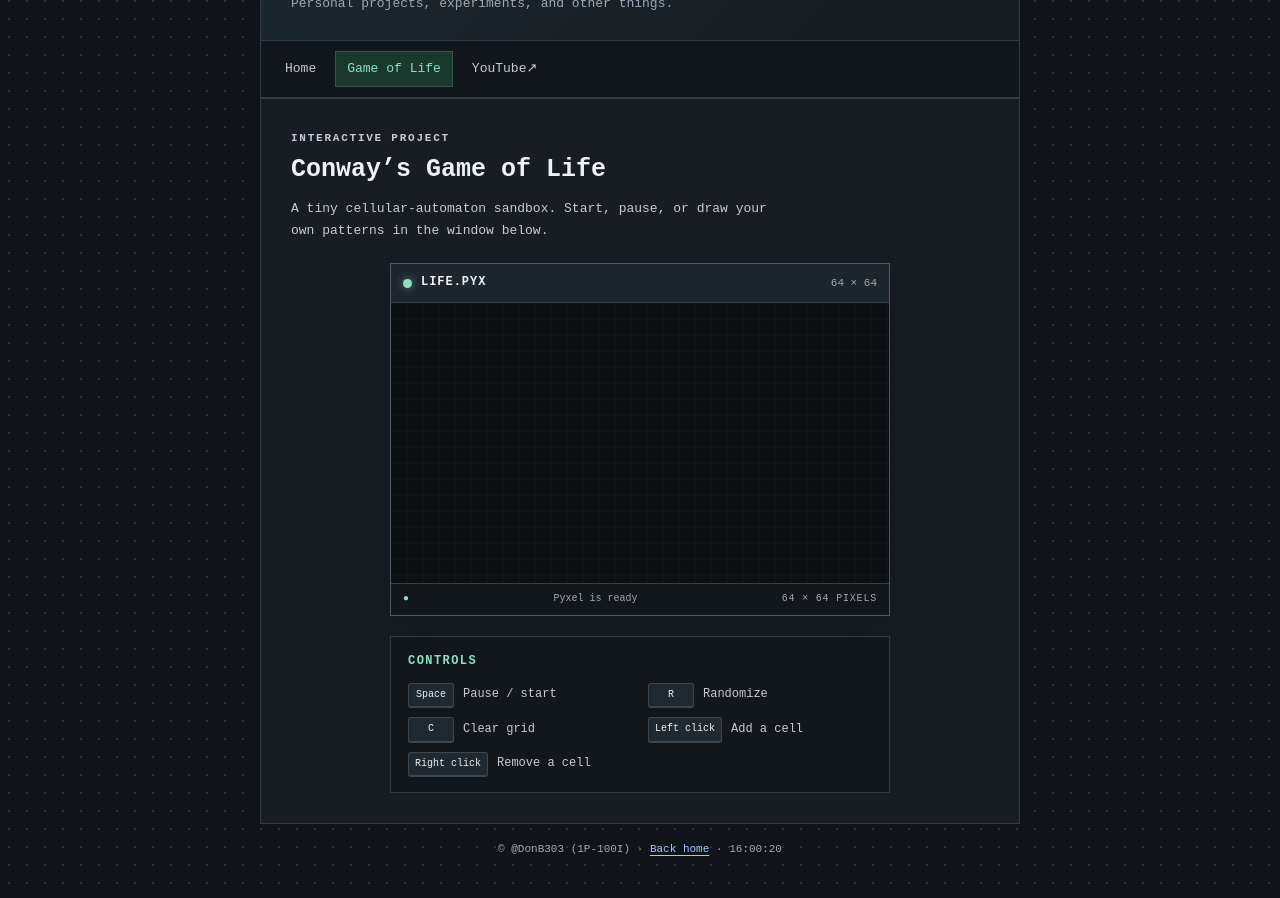
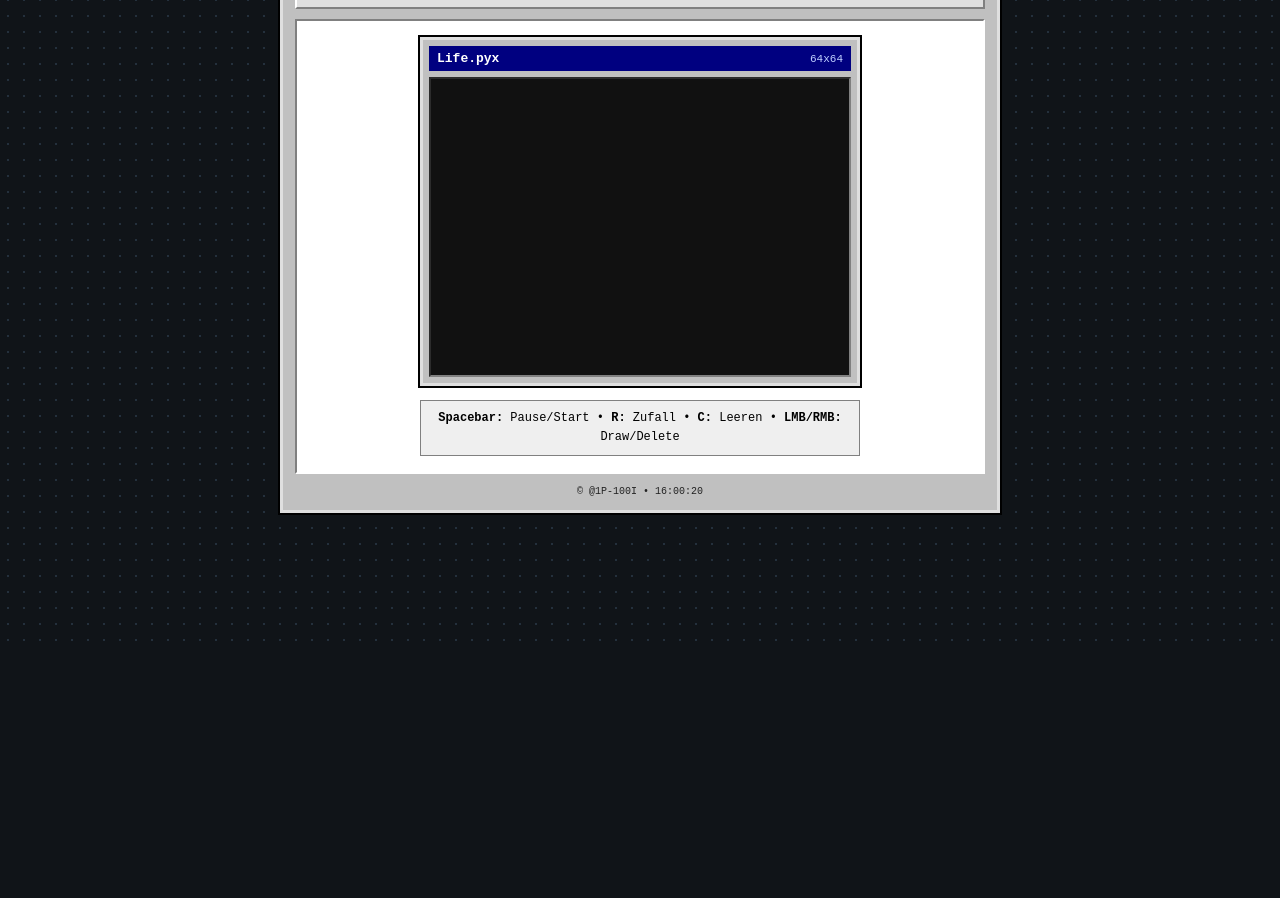
Before and after one commit to DonB303YT/DonB303YT.github.io, a plain HTML site: page game-of-life.html in a window 1280 px wide. Shown: the part 152-1050 px from the top of the page. After the commit the page ends 800 px from the top, so only its background shows below. Drawn offline with Linux system fonts and the light colour scheme.

Commit message:
Restore the original website and improve only the Game of Life window

```diff
--- a/game-of-life.html
+++ b/game-of-life.html
@@ -1,36 +1,30 @@
 <!DOCTYPE html>
-<html lang="en">
+<html lang="de">
 <head>
   <meta charset="UTF-8">
   <meta name="viewport" content="width=device-width, initial-scale=1.0">
-  <meta name="theme-color" content="#101418">
-  <title>@1P-100I — Game of Life</title>
+  <title>@1P-100I - Game of Life</title>
   <link rel="stylesheet" href="style.css">
   <script src="https://cdn.jsdelivr.net/gh/kitao/pyxel/wasm/pyxel.js"></script>
 </head>
 <body>
   <div class="page-wrapper">
     <header class="site-header">
-      <p class="site-label">PERSONAL WEBSITE</p>
-      <h1>@1P-100I</h1>
-      <p class="subtitle">Personal projects, experiments, and other things.</p>
+      <h1>GAME OF LIFE</h1>
+      <p class="subtitle">Pyxel-Window &bull; @1P-100I</p>
     </header>
 
-    <nav class="nav-bar" aria-label="Main navigation">
-      <a href="index.html">Home</a>
-      <a href="game-of-life.html" class="active" aria-current="page">Game of Life</a>
-      <a href="https://www.youtube.com/@1P-100I" target="_blank" rel="noopener noreferrer">YouTube <span aria-hidden="true">↗</span></a>
+    <nav class="nav-bar">
+      <a href="index.html">[ Home ]</a>
+      <a href="game-of-life.html" class="active">[ Game of Life ]</a>
+      <a href="https://www.youtube.com/@1P-100I" target="_blank" rel="noopener noreferrer">[ YouTube ]</a>
     </nav>
 
-    <main class="content-box game-page">
-      <p class="eyebrow">INTERACTIVE PROJECT</p>
-      <h2>Conway’s Game of Life</h2>
-      <p class="game-intro">A tiny cellular-automaton sandbox. Start, pause, or draw your own patterns in the window below.</p>
-
-      <section class="gol-window" aria-label="Game of Life game window">
+    <main class="content-box">
+      <div class="gol-window">
         <div class="gol-window-bar">
-          <span class="window-title"><span class="window-indicator" aria-hidden="true"></span> LIFE.PYX</span>
-          <span class="window-size">64 × 64</span>
+          <span>Life.pyx</span>
+          <span class="gol-window-size">64x64</span>
         </div>
         <div class="gol-canvas-frame">
           <pyxel-run script="
@@ -127,23 +121,18 @@ pyxel.mouse(True)
 pyxel.run(update, draw)
 "></pyxel-run>
         </div>
-        <div class="window-status"><span>●</span> Pyxel is ready <span class="status-resolution">64 × 64 PIXELS</span></div>
-      </section>
+      </div>
 
-      <section class="controls-panel" aria-labelledby="controls-title">
-        <h3 id="controls-title">Controls</h3>
-        <ul class="controls-list">
-          <li><kbd>Space</kbd><span>Pause / start</span></li>
-          <li><kbd>R</kbd><span>Randomize</span></li>
-          <li><kbd>C</kbd><span>Clear grid</span></li>
-          <li><kbd>Left click</kbd><span>Add a cell</span></li>
-          <li><kbd>Right click</kbd><span>Remove a cell</span></li>
-        </ul>
-      </section>
+      <p class="controls-note">
+        <strong>Spacebar:</strong> Pause/Start &bull;
+        <strong>R:</strong> Zufall &bull;
+        <strong>C:</strong> Leeren &bull;
+        <strong>LMB/RMB:</strong> Draw/Delete
+      </p>
     </main>
 
     <footer class="site-footer">
-      <small>© @DonB303 (1P-100I) <span aria-hidden="true">·</span> <a href="index.html">Back home</a> <span aria-hidden="true">·</span> <span id="clock">--:--:--</span></small>
+      <small>&copy; @1P-100I &bull; <span id="clock">--:--:--</span></small>
     </footer>
   </div>
 
--- a/style.css
+++ b/style.css
@@ -2,329 +2,208 @@
   box-sizing: border-box;
 }
 
-:root {
-  color-scheme: dark;
-  --page: #101418;
-  --panel: #171d23;
-  --panel-raised: #1d252d;
-  --line: #303b45;
-  --text: #edf2f7;
-  --muted: #9ba9b5;
-  --accent: #8de0c2;
-  --accent-dark: #19392f;
-  --blue: #a9c5ff;
+body {
+  margin: 0;
+  padding: 24px 12px;
+  background-color: #101418;
+  background-image: radial-gradient(#24303c 1px, transparent 1px);
+  background-size: 16px 16px;
+  color: #e6e6e6;
+  font-family: "Courier New", Courier, monospace;
 }
 
-body {
-  margin: 0;
-  min-height: 100vh;
-  padding: 40px 18px;
-  background-color: var(--page);
-  background-image: radial-gradient(#28313a 0.8px, transparent 0.8px);
-  background-size: 18px 18px;
-  color: var(--text);
-  font-family: "Courier New", Courier, monospace;
-  line-height: 1.65;
-}
-
+/* Deutliche Ränder links und rechts */
 .page-wrapper {
-  width: min(100%, 760px);
+  max-width: 720px;
   margin: 0 auto;
+  background-color: #c0c0c0;
+  color: #000000;
+  border: 3px solid #dfdfdf;
+  outline: 2px solid #000000;
+  padding: 12px;
 }
 
 .site-header {
-  padding: 27px 30px 25px;
-  border: 1px solid var(--line);
-  border-bottom: 0;
-  background: linear-gradient(135deg, #1d292f, #171d23 75%);
-}
-
-.site-label,
-.eyebrow {
-  margin: 0 0 8px;
-  color: var(--accent);
-  font-size: 11px;
-  font-weight: bold;
-  letter-spacing: 0.16em;
+  background-color: #000080;
+  color: #ffffff;
+  padding: 12px 14px;
+  border: 2px inset #808080;
 }
 
 .site-header h1 {
   margin: 0;
-  font-size: clamp(26px, 6vw, 36px);
-  letter-spacing: 0.035em;
-  line-height: 1.2;
+  font-size: 24px;
+  letter-spacing: 2px;
 }
 
 .subtitle {
-  margin: 8px 0 0;
-  color: var(--muted);
+  margin: 4px 0 0;
   font-size: 13px;
+  color: #ffff00;
 }
 
 .nav-bar {
-  display: flex;
-  flex-wrap: wrap;
-  gap: 7px;
-  padding: 10px 12px;
-  border: 1px solid var(--line);
-  background: #12171c;
+  margin-top: 10px;
+  padding: 8px;
+  background-color: #dfdfdf;
+  border-top: 2px solid #ffffff;
+  border-left: 2px solid #ffffff;
+  border-right: 2px solid #808080;
+  border-bottom: 2px solid #808080;
 }
 
 .nav-bar a {
-  display: inline-flex;
-  align-items: center;
-  min-height: 36px;
-  padding: 5px 11px;
-  border: 1px solid transparent;
-  color: #c1ccd5;
-  font-size: 13px;
-  text-decoration: none;
+  display: inline-block;
+  margin-right: 10px;
+  color: #0000ee;
+  text-decoration: underline;
+  font-weight: bold;
+  font-size: 14px;
 }
 
-.nav-bar a:hover,
-.nav-bar a:focus-visible {
-  border-color: var(--line);
-  color: var(--text);
-  outline: none;
+.nav-bar a:visited {
+  color: #551a8b;
 }
 
 .nav-bar a.active {
-  border-color: #385448;
-  background: var(--accent-dark);
-  color: var(--accent);
+  color: #000000;
+  background-color: #ffff00;
+  text-decoration: none;
+  padding: 1px 4px;
 }
 
 .content-box {
+  margin-top: 10px;
+  padding: 16px;
+  background-color: #ffffff;
+  border-top: 2px solid #808080;
+  border-left: 2px solid #808080;
+  border-right: 2px solid #ffffff;
+  border-bottom: 2px solid #ffffff;
   min-height: 220px;
-  padding: 30px;
-  border: 1px solid var(--line);
-  background: var(--panel);
 }
 
 .content-box h2 {
-  margin: 0 0 12px;
-  font-size: clamp(20px, 4vw, 25px);
-  line-height: 1.3;
+  margin-top: 0;
+  font-size: 18px;
+  border-bottom: 2px dotted #000000;
+  padding-bottom: 4px;
 }
 
-.content-box p {
-  max-width: 62ch;
-  color: #c3cdd5;
+.content-box a {
+  color: #0000ee;
 }
 
-.content-box a,
-.site-footer a {
-  color: var(--blue);
-  text-underline-offset: 3px;
+.hello-box {
+  display: flex;
+  align-items: center;
+  justify-content: center;
 }
 
-.content-box a:hover,
-.site-footer a:hover {
-  color: var(--accent);
+.hello-text {
+  margin: 0;
+  font-size: 28px;
+  font-weight: bold;
 }
 
 .retro-hr {
-  height: 1px;
-  margin: 25px 0 18px;
   border: 0;
-  background: var(--line);
+  border-top: 2px groove #c0c0c0;
+  margin: 16px 0;
 }
 
 .status-line {
-  display: flex;
-  flex-wrap: wrap;
-  gap: 12px 24px;
-  margin: 0 !important;
-  padding: 11px 13px;
-  border: 1px solid var(--line);
-  background: #12171c;
-  color: var(--muted) !important;
-  font-size: 11px;
-  letter-spacing: 0.06em;
-}
-
-.status-line strong {
-  margin-left: 6px;
-  color: var(--accent);
-  font-weight: normal;
+  margin: 0;
+  font-size: 13px;
+  background-color: #efefef;
+  padding: 6px 8px;
+  border: 1px solid #808080;
 }
 
 .site-footer {
-  padding: 16px 8px 0;
-  color: var(--muted);
-  font-size: 11px;
+  margin-top: 10px;
   text-align: center;
-}
-
-.site-footer small {
-  font-size: inherit;
-}
-
-.game-page > .eyebrow {
-  margin-bottom: 7px;
-}
-
-.game-intro {
-  margin: 0 0 22px;
-  font-size: 13px;
+  color: #222222;
+  font-size: 12px;
 }
 
 .gol-window {
-  overflow: hidden;
-  width: min(100%, 500px);
+  max-width: 440px;
   margin: 0 auto;
-  border: 1px solid #495762;
-  background: #11171b;
-  box-shadow: 0 12px 30px rgb(0 0 0 / 22%);
+  background-color: #c0c0c0;
+  border: 3px solid #dfdfdf;
+  outline: 2px solid #000000;
+  padding: 6px;
 }
 
 .gol-window-bar {
   display: flex;
   align-items: center;
   justify-content: space-between;
-  min-height: 39px;
-  padding: 7px 12px;
-  border-bottom: 1px solid #344049;
-  background: var(--panel-raised);
+  background-color: #000080;
+  color: #ffffff;
+  font-size: 13px;
+  font-weight: bold;
+  padding: 5px 8px;
+  margin-bottom: 6px;
 }
 
-.window-title {
-  display: flex;
-  align-items: center;
-  gap: 9px;
-  color: var(--text);
-  font-size: 12px;
-  font-weight: bold;
-  letter-spacing: 0.08em;
-}
-
-.window-indicator {
-  width: 9px;
-  height: 9px;
-  border-radius: 50%;
-  background: var(--accent);
-  box-shadow: 0 0 9px rgb(141 224 194 / 55%);
-}
-
-.window-size {
-  color: var(--muted);
+.gol-window-size {
+  color: #bfcfff;
   font-size: 11px;
+  font-weight: normal;
 }
 
 .gol-canvas-frame {
+  width: 100%;
+  background-color: #111111;
+  border: 2px inset #808080;
+  padding: 10px;
   display: flex;
-  min-height: 280px;
+  justify-content: center;
   align-items: center;
-  justify-content: center;
-  padding: clamp(12px, 4vw, 24px);
-  background-color: #0c1013;
-  background-image: linear-gradient(rgb(255 255 255 / 2%) 1px, transparent 1px), linear-gradient(90deg, rgb(255 255 255 / 2%) 1px, transparent 1px);
-  background-size: 16px 16px;
+  min-height: 300px;
+  overflow: hidden;
 }
 
-.gol-canvas-frame canvas {
-  display: block;
-  width: min(100%, 384px) !important;
-  height: auto !important;
-  aspect-ratio: 1;
-  image-rendering: pixelated;
-  box-shadow: 0 0 0 1px #344049, 0 0 28px rgb(141 224 194 / 8%);
-}
-
+.gol-canvas-frame canvas,
 .gol-canvas-frame pyxel-run {
   display: block;
   max-width: 100%;
+  height: auto;
+  image-rendering: pixelated;
 }
 
-.window-status {
-  display: flex;
-  flex-wrap: wrap;
-  justify-content: space-between;
-  gap: 4px 12px;
-  padding: 7px 12px;
-  border-top: 1px solid #344049;
-  color: var(--muted);
-  font-size: 10px;
+.controls-note {
+  max-width: 440px;
+  margin: 14px auto 0;
+  padding: 8px;
+  background: #efefef;
+  border: 1px solid #808080;
+  font-size: 12px;
+  text-align: center;
+  line-height: 1.6;
 }
 
-.window-status > span:first-child {
-  color: var(--accent);
-}
-
-.status-resolution {
-  letter-spacing: 0.08em;
-}
-
-.controls-panel {
-  width: min(100%, 500px);
-  margin: 20px auto 0;
-  padding: 15px 17px;
-  border: 1px solid var(--line);
-  background: #12171c;
-}
-
-.controls-panel h3 {
-  margin: 0 0 11px;
-  color: var(--accent);
-  font-size: 12px;
-  letter-spacing: 0.12em;
-  text-transform: uppercase;
-}
-
-.controls-list {
-  display: grid;
-  grid-template-columns: repeat(2, minmax(0, 1fr));
-  gap: 9px 16px;
-  margin: 0;
-  padding: 0;
-  list-style: none;
-}
-
-.controls-list li {
-  display: flex;
-  align-items: center;
-  gap: 9px;
-  color: #c3cdd5;
-  font-size: 12px;
-}
-
-kbd {
-  flex: 0 0 auto;
-  min-width: 46px;
-  padding: 3px 6px;
-  border: 1px solid #3a4650;
-  border-bottom-width: 2px;
-  border-radius: 3px;
-  background: #202830;
-  color: var(--text);
-  font: inherit;
-  font-size: 10px;
-  text-align: center;
-}
-
-@media (max-width: 520px) {
+@media (max-width: 480px) {
   body {
-    padding: 20px 12px;
+    padding: 10px 6px;
   }
 
-  .site-header,
+  .page-wrapper {
+    width: 100%;
+  }
+
+  .nav-bar a {
+    margin: 2px 7px 2px 0;
+  }
+
   .content-box {
-    padding: 22px 18px;
+    padding: 10px;
   }
 
   .gol-canvas-frame {
     min-height: 0;
-  }
-
-  .controls-list {
-    grid-template-columns: 1fr;
+    padding: 6px;
   }
 }
-
-@media (prefers-reduced-motion: no-preference) {
-  .nav-bar a,
-  .content-box a,
-  .site-footer a {
-    transition: color 140ms ease, background-color 140ms ease, border-color 140ms ease;
-  }
-}
```
Also changed, not shown: index.html (+18 -16 lines).
